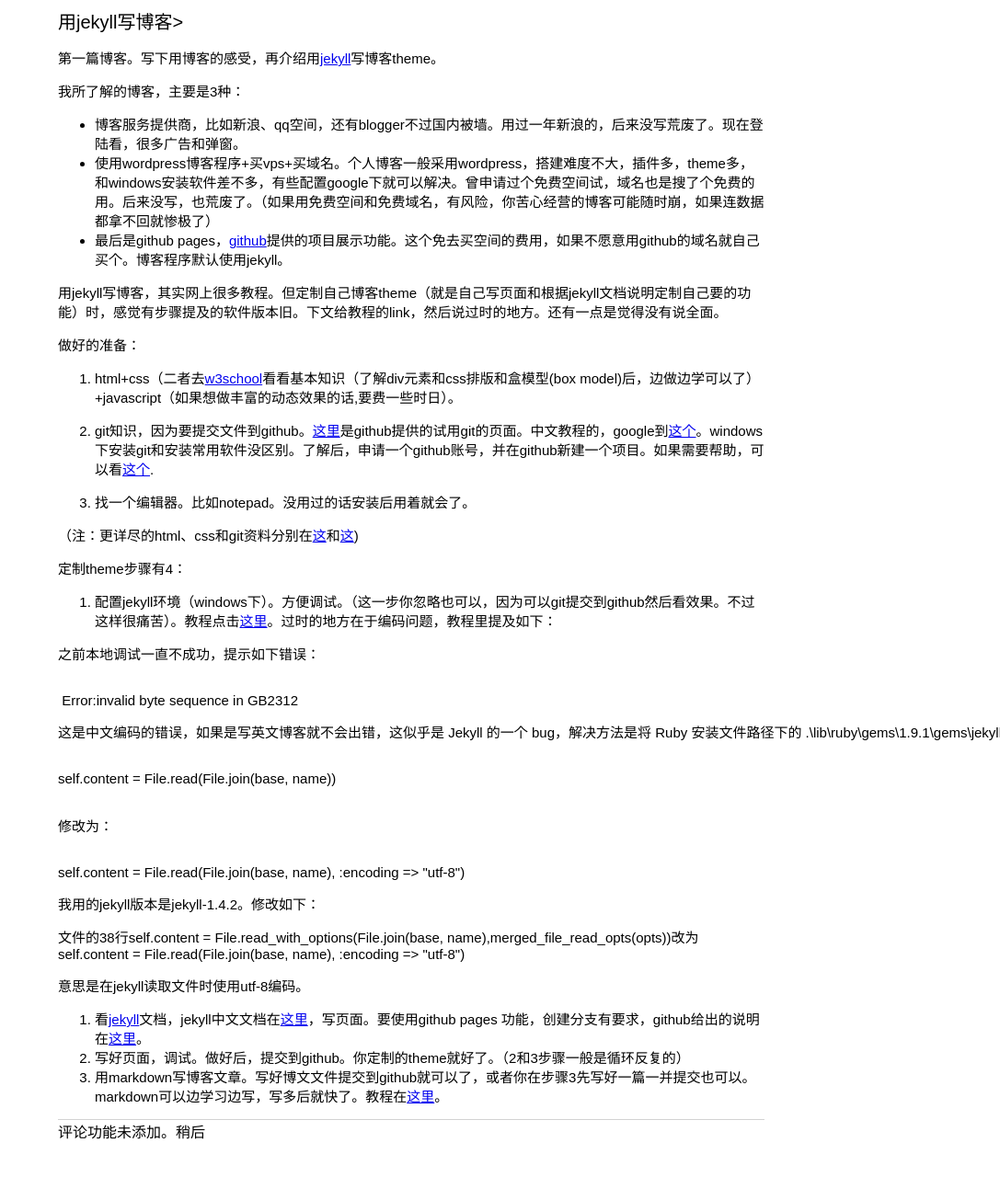
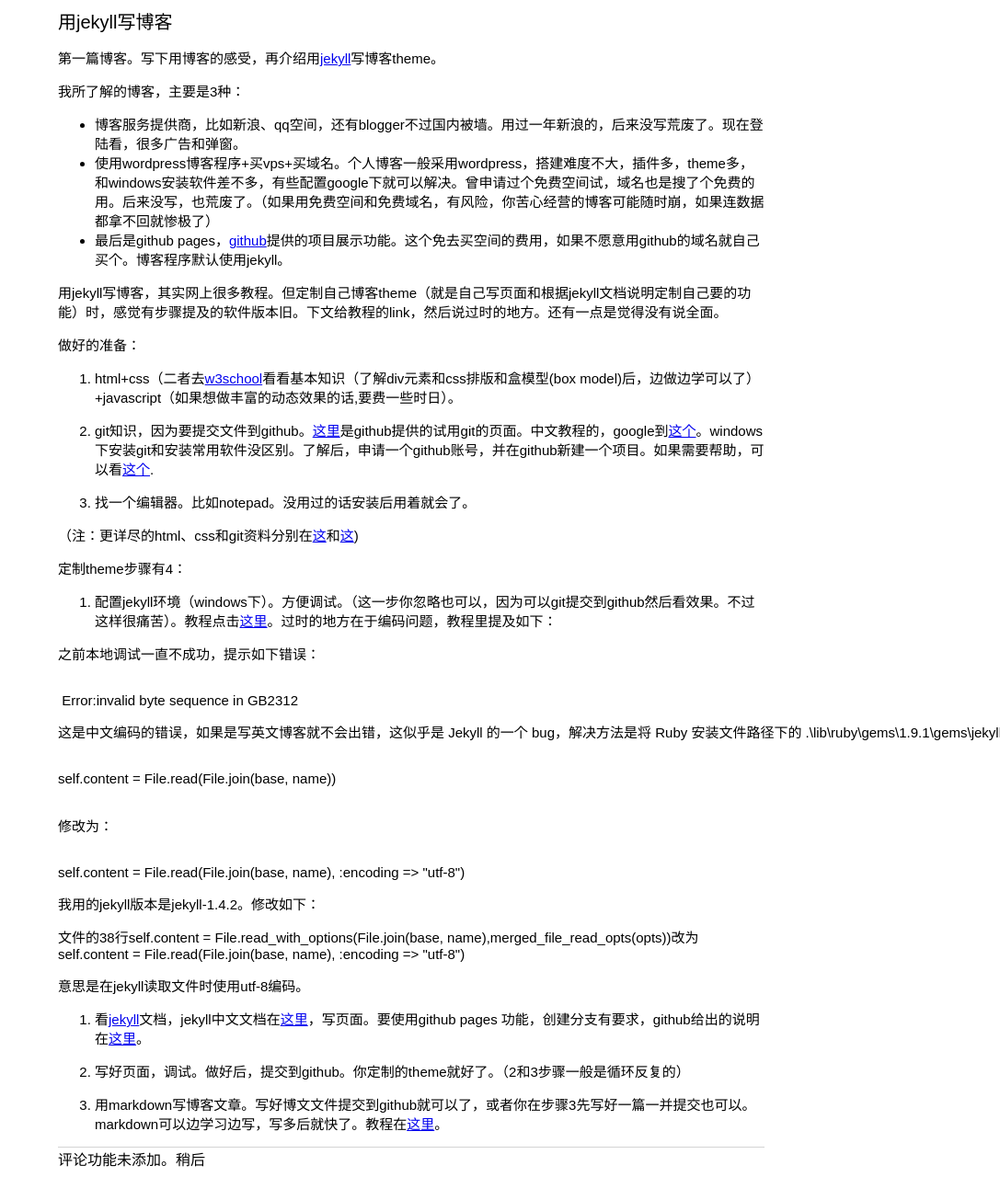
Before and after one commit to tim13/timblog, a Jekyll site: the page built from _posts/2014-01-11-use-jekyll-to-blog.md, in a window 1280 px wide. Shown: the whole page at 92% size, without its empty margins (193-1280 px from the left). Built offline with Jekyll 4.4.1, drawn with Linux system fonts in a browser that asks for light colours; Markdown is read by kramdown in place of the engine named in the settings; before the commit the page ends 1250 px from its top, so only the background shows below that.

Commit message:
stylish the post

```diff
--- a/_layouts/post.html
+++ b/_layouts/post.html
@@ -6,7 +6,7 @@
 	<title>{{ page.title }}</title>
     </head>
     <body>
-	<div id="title">{{ page.title }}></div>
+	<div id="title">{{ page.title }}</div>
         <div id="main">
             {{ content }}
 	</div>
--- a/_posts/2014-01-11-use-jekyll-to-blog.md
+++ b/_posts/2014-01-11-use-jekyll-to-blog.md
@@ -26,6 +26,7 @@
 定制theme步骤有4：
 
 1. 配置jekyll环境（windows下）。方便调试。（这一步你忽略也可以，因为可以git提交到github然后看效果。不过这样很痛苦）。教程点击<a href="http://huangxc.com/jekyll/">这里</a>。过时的地方在于编码问题，教程里提及如下：
+
 <pre>
 <p>之前本地调试一直不成功，提示如下错误：</p>
 <code> Error:invalid byte sequence in GB2312</code>
@@ -40,7 +41,11 @@
 文件的38行<code>self.content = File.read_with_options(File.join(base, name),merged_file_read_opts(opts))</code>改为
 <code>self.content = File.read(File.join(base, name), :encoding =&gt; "utf-8")</code>
 </pre>
+
 意思是在jekyll读取文件时使用utf-8编码。
+
 2. 看<a href="http://jekyllrb.com/docs/home/">jekyll</a>文档，jekyll中文文档在<a href="http://jekyllcn.com/">这里</a>，写页面。要使用github pages 功能，创建分支有要求，github给出的说明在<a href="https://help.github.com/articles/creating-project-pages-manually">这里</a>。
+
 3. 写好页面，调试。做好后，提交到github。你定制的theme就好了。（2和3步骤一般是循环反复的）
+
 4. 用markdown写博客文章。写好博文文件提交到github就可以了，或者你在步骤3先写好一篇一并提交也可以。markdown可以边学习边写，写多后就快了。教程在<a href="http://wowubuntu.com/markdown/#code">这里</a>。
```
